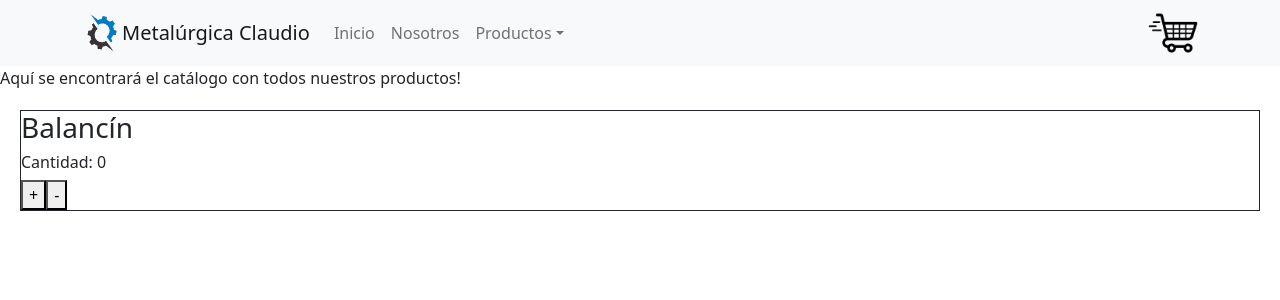
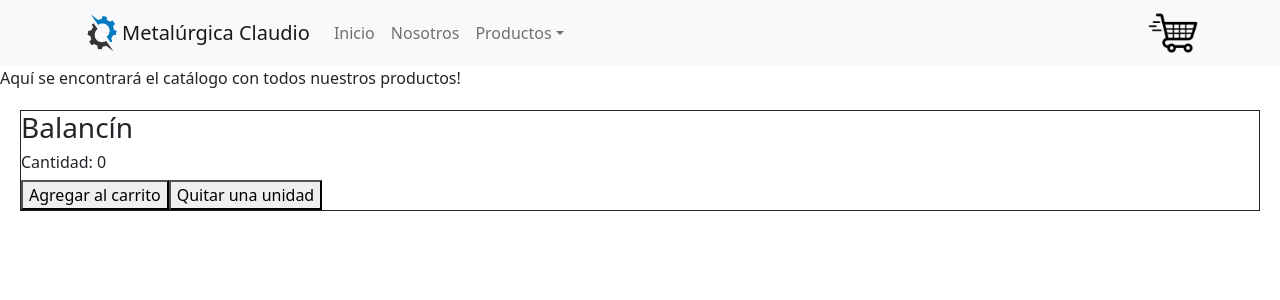
Before and after one commit to yairadanbonahora/react-app-claudio-metalurgica, a React (Create React App) app: page / in a window 1280 px wide. Shown: the top 300 px of the page. Built offline with nearby package versions, Linux system fonts and the light colour scheme.

Commit message:
Contador con botón

```diff
--- a/src/components/ItemCount.js
+++ b/src/components/ItemCount.js
@@ -14,11 +14,9 @@ function ItemCount () {
             <h3>Balancín</h3>
             <div>
                 <h6>Cantidad: {initial}</h6>
-                <button onClick={()=> addToCart (initial +1)}>+</button>
-                <button onClick={()=> deleteOne ()}>-</button>
+                <button onClick={()=> addToCart (initial +1)}>Agregar al carrito</button>
+                <button onClick={()=> deleteOne ()}>Quitar una unidad</button>
             </div>
-
-
         </div>
     )
 };
```
